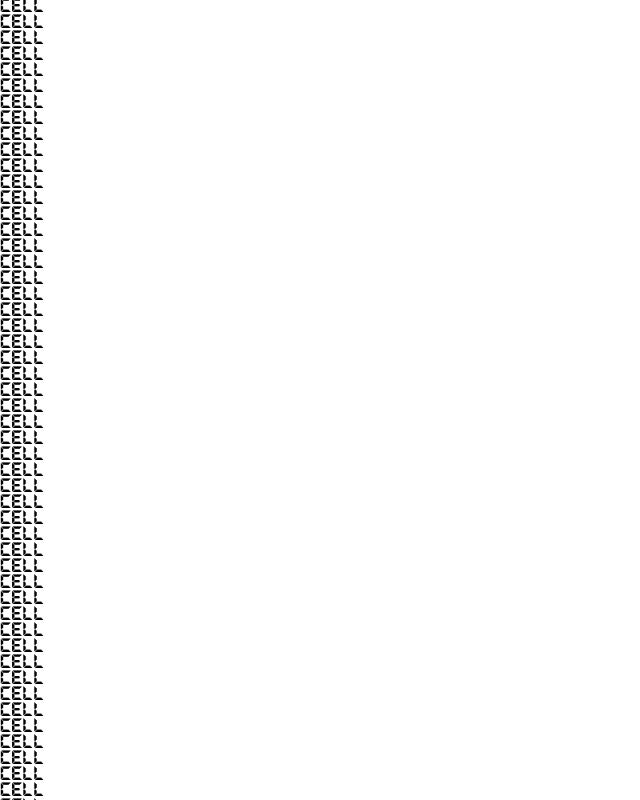
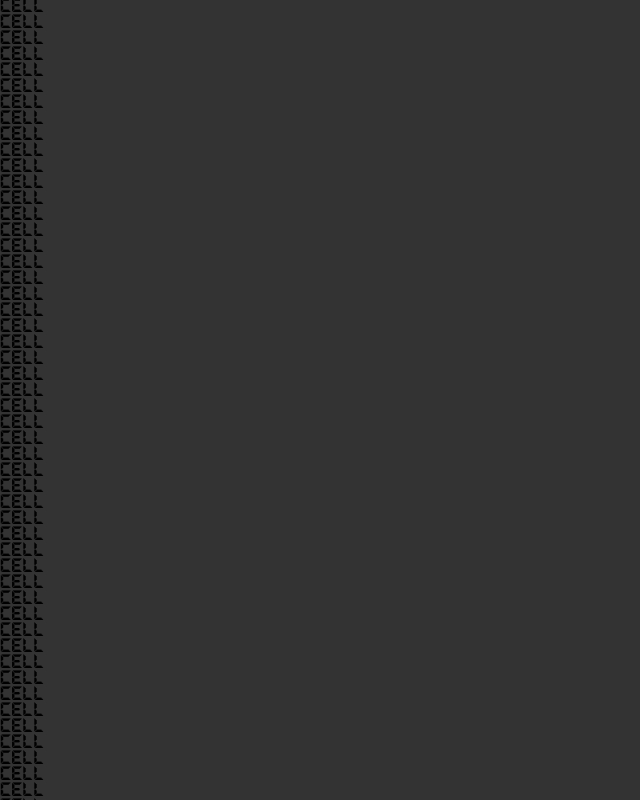
Before and after one commit to geeekgod/tetris-game-main, a React (Create React App) app: page / in a window 1280 px wide. Shown: the top 800 px of the page, without its empty margins (0-640 px from the left). Built offline with nearby package versions, Linux system fonts and the light colour scheme.

Commit message:
feat: add styled cells

```diff
--- a/src/components/Cell.jsx
+++ b/src/components/Cell.jsx
@@ -1,10 +1,10 @@
 import React from 'react';
+import { TETROMINOS } from '../tetrominos';
+import { StyledCell } from './styles/StyledCell';
 
 const Cell = ({ type }) => {
     return (
-        <div>
-            cell
-        </div>
+        <StyledCell type={type} color={TETROMINOS[type].color}>cell</StyledCell>
     )
 }
 
--- /dev/null
+++ b/src/components/styles/StyledCell.jsx
@@ -0,0 +1,11 @@
+import styled from 'styled-components'
+
+export const StyledCell = styled.div`
+width: auto;
+background: rgba(${props => props.color}, 0.8);
+border: ${props => (props.type === 0 ? '0px solid' : '4px solid')};
+border-bottom-color: rgba(${props => props.color}, 0.1);
+border-right-color: rgba(${props => props.color}, 1);
+border-top-color: rgba(${props => props.color}, 1);
+border-left-color: rgba(${props => props.color}, 0.3);
+`
```
